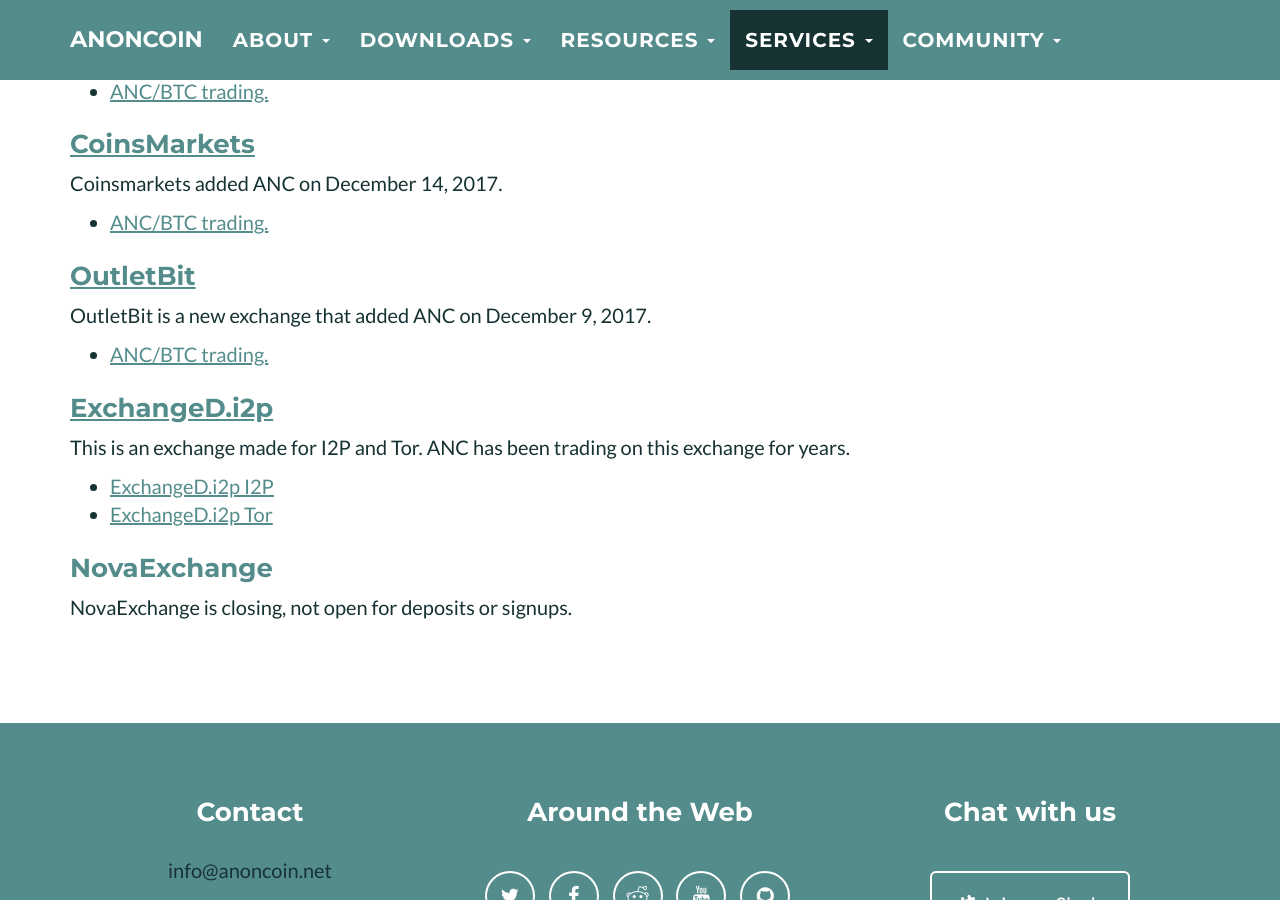
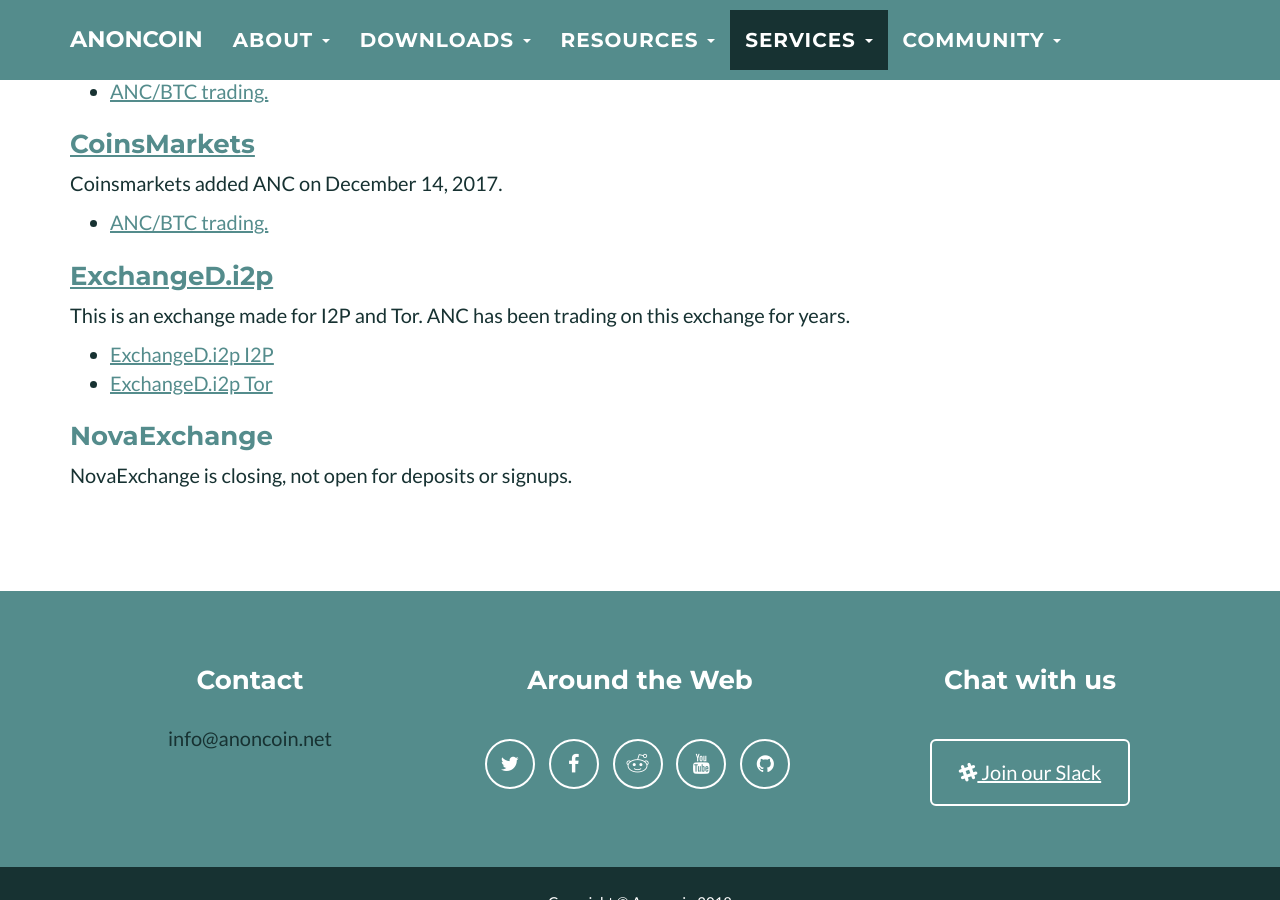
Before and after one commit to Anoncoin/anoncoin-website, a Jekyll site: the page built from services/Exchanges.md, in a window 1280 px wide and 900 px high, scrolled down 364 px. Built offline with Jekyll 4.4.1, drawn with Linux system fonts in a browser that asks for light colours.

Commit message:
Remove exchange

```diff
--- a/services/Exchanges.md
+++ b/services/Exchanges.md
@@ -16,11 +16,6 @@ FreieExchange added ANC/BTC to their exchange October 27, 2017.
 Coinsmarkets added ANC on December 14, 2017.
 - [ANC/BTC trading.](http://coinsmarkets.com/trade-BTC-ANC.htm)
 
-### [OutletBit](https://www.outletbit.com)
-
-OutletBit is a new exchange that added ANC on December 9, 2017.
-- [ANC/BTC trading.](https://www.outletbit.com/market/61)
-
 ### [ExchangeD.i2p](http://exchanged.i2p/)
 
 This is an exchange made for I2P and Tor. ANC has been trading on this exchange for years.
```
